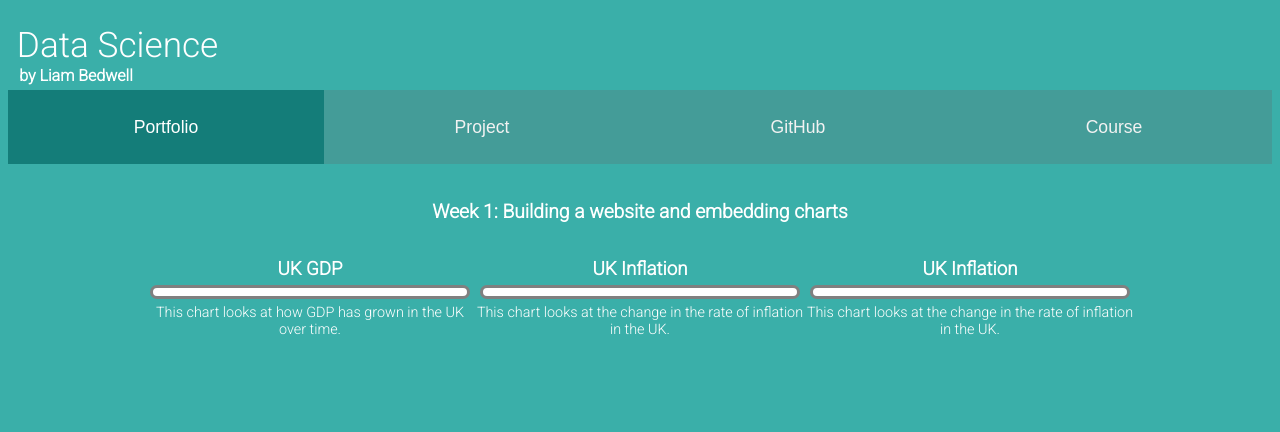
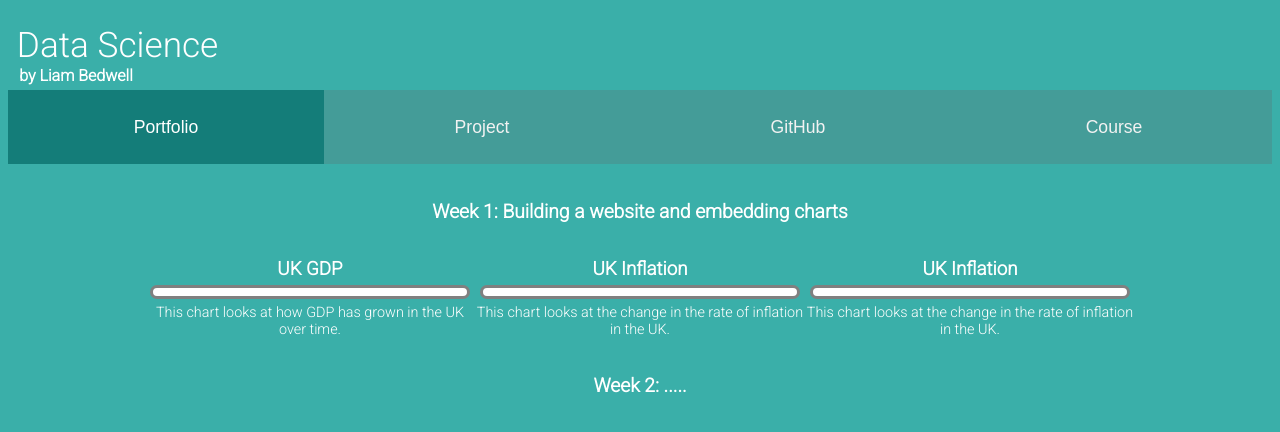
Before and after one commit to lizziealliott/DataScienceLiam.github.io, a plain HTML site: page index.html in a window 1280 px wide. Drawn offline with Linux system fonts and the light colour scheme; a script that the page names is missing.

Commit message:
Add files via upload

```diff
--- a/index.html
+++ b/index.html
@@ -90,3 +90,5 @@
             </div>
            <p> This chart looks at the change in the rate of inflation in the UK.</p>
       </div>
+
+      <h2>Week 2: .....</h2>
--- a/style.css
+++ b/style.css
@@ -77,6 +77,8 @@ h2{
     text-align: center;
     margin-top: 1.88em;
     font-size: 1.2em;
+    width:100%;
+
 }
 
 
```
